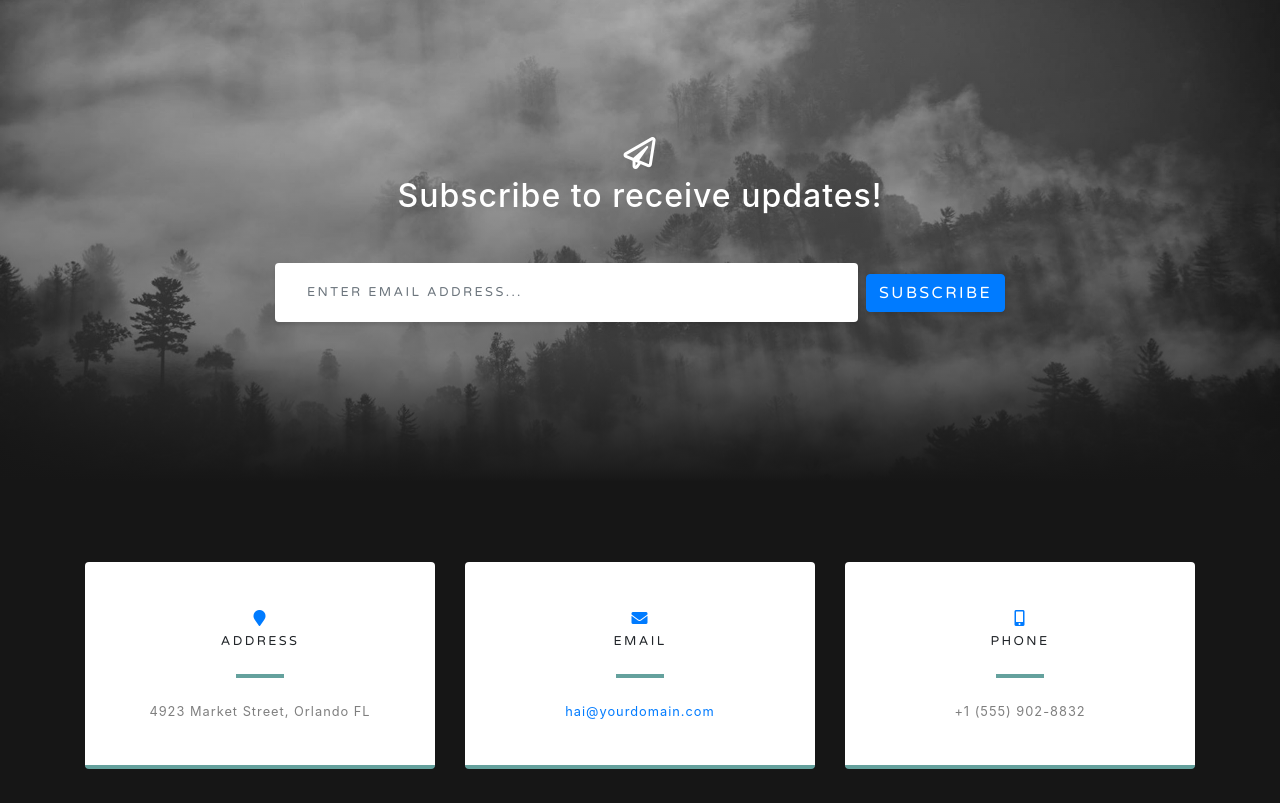
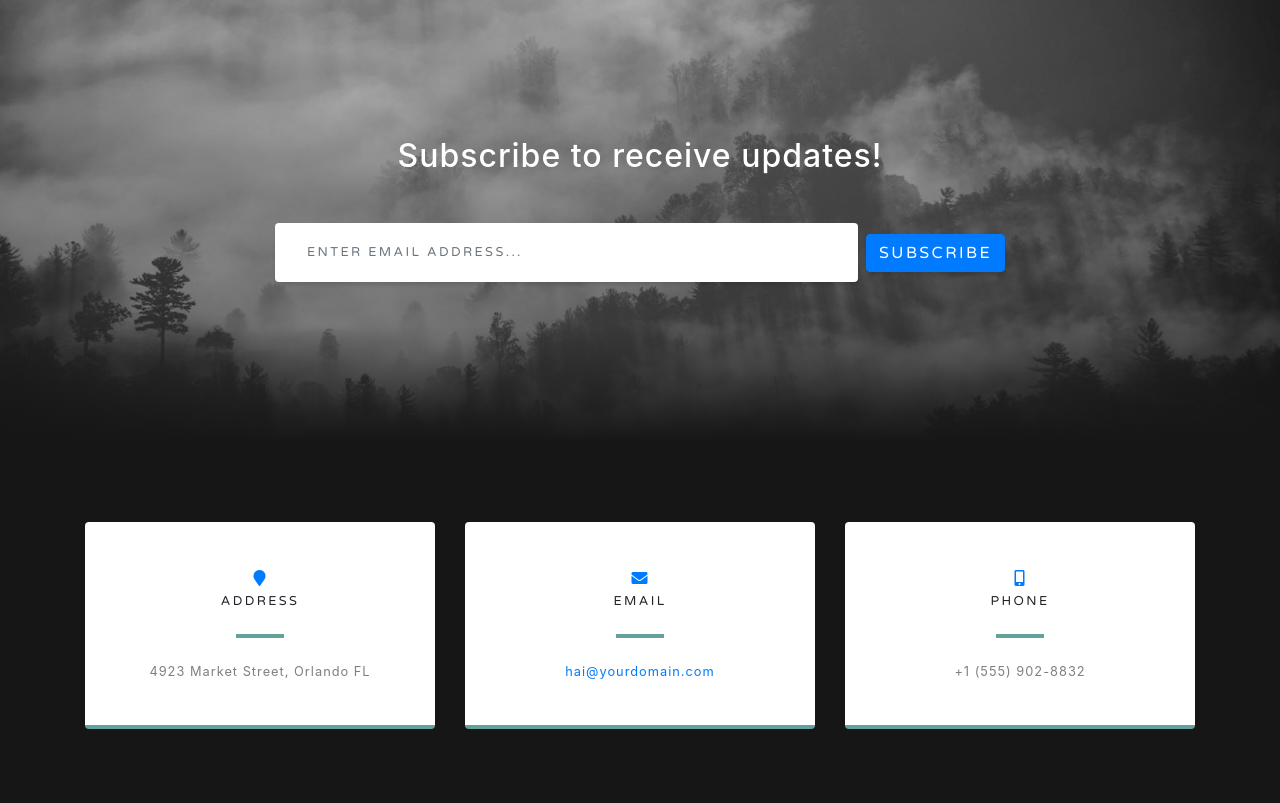
Before and after one commit to dhlsdrh/dhilasdrh.github.io, a website with bundled scripts: page index.html in a window 1280 px wide. Shown: the part 3020-3823 px from the top of the page. Built offline with nearby package versions, Linux system fonts and the light colour scheme.

Commit message:
versi 13

```diff
--- a/index.html
+++ b/index.html
@@ -136,7 +136,6 @@
       <div class="row">
         <div class="col-md-10 col-lg-8 mx-auto text-center">
 
-          <i class="far fa-paper-plane fa-2x mb-2 text-white"></i>
           <h2 class="text-white mb-5">Subscribe to receive updates!</h2>
 
           <form class="form-inline d-flex">
```
